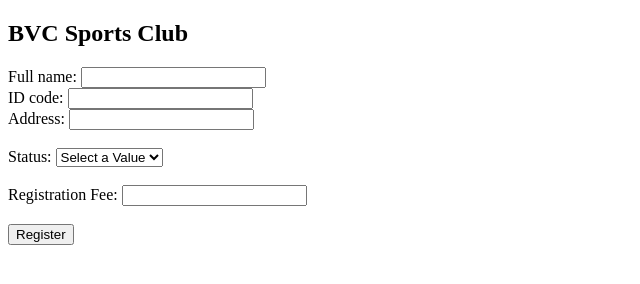
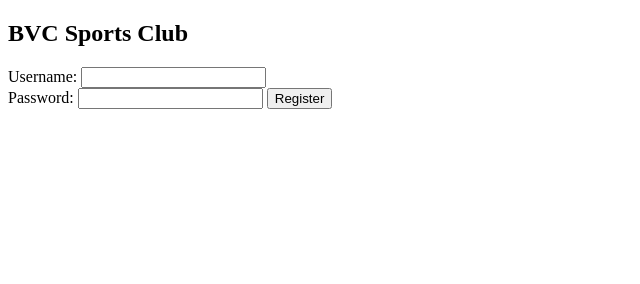
Before and after one commit to danielkakiuthi/SODV1201_Project_SharedWorkspace, a plain HTML site: page public/userRegistration.html in a window 1280 px wide. Shown: the whole page, without its empty margins (0-640 px from the left). Drawn offline with Linux system fonts and the light colour scheme.

```diff
--- a/public/userRegistration.html
+++ b/public/userRegistration.html
@@ -8,30 +8,12 @@
 <body>
     <h2>BVC Sports Club</h2>
 
-    <form action="/" method="post">
-        <label for="fullName">Full name:</label>
-        <input type="text" id="fullName" name="fullName" required>
+    <form action="/userRegistration" method="post">
+        <label for="userName">Username:</label>
+        <input type="text" id="userName" name="userName" required>
         <br>
-        <label for="id">ID code:</label>
-        <input type="text" id="id" name="id" required>
-        <br>
-        <label for="address">Address:</label>
-        <input type="text" id="address" name="address" required>
-        <br>
-        <br>
-        <label for="status">Status:</label>
-        <select name="status" id="status" required onchange="fillFee()">
-            <option value="">Select a Value</option>
-            <option value="student">Student</option>
-            <option value="staff">Staff</option>
-            <option value="volunteer">Volunteer</option>
-        </select>
-        <br>
-        <br>
-        <label for="fee">Registration Fee:</label>
-        <input type="text" id="fee" name="fee" required readonly>
-        <br>
-        <br>
+        <label for="password">Password:</label>
+        <input type="password" id="password" name="password" required>
         <input type="submit" value="Register">
       </form>
       <script>
```
Also changed, not shown: public/index.js (+22 -11 lines).
